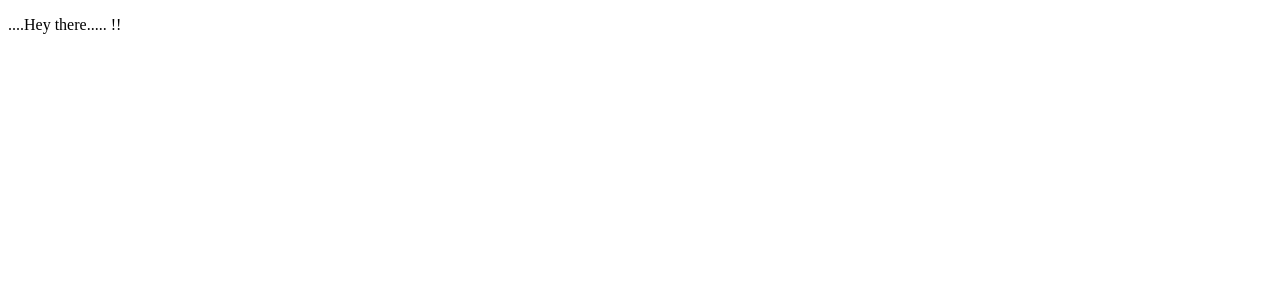
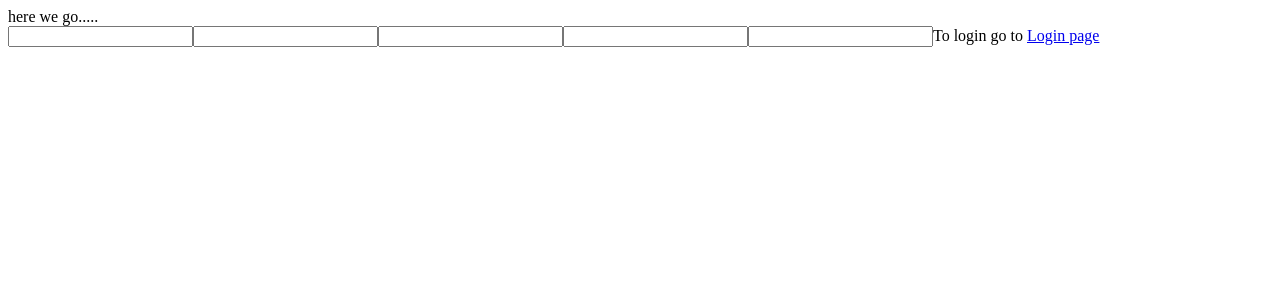
Before and after one commit to Barkr-io/barkr, a React app: page /Signup in a window 1280 px wide. Shown: the top 300 px of the page. Built offline with nearby package versions, Linux system fonts and the light colour scheme.

Commit message:
redux and react router initial setup

```diff
--- a/client/App.jsx
+++ b/client/App.jsx
@@ -1,10 +1,18 @@
 import React, {Component} from "react";
-
+import { Switch, Route } from 'react-router-dom';
+import Signup from './components/signup.jsx'
+import Login from './components/login.jsx'
 
 class App extends Component{
    render(){
      return(
-       <p>....Hey there..... !!</p>
+       <div>
+         here we go.....
+          <Switch>
+            <Route exact path="/" component={()=><Login  /> } />
+            <Route exact path="/Signup" component={()=><Signup  />}/>
+          </Switch>
+       </div>
      )
    }
 }
--- /dev/null
+++ b/client/components/login.jsx
@@ -0,0 +1,18 @@
+import React, {Component} from "react";
+import { Link } from 'react-router-dom';
+
+class Login extends Component{
+   render(){
+     return(
+       <div>
+         <form>
+           <input id='email'></input>
+           <input id='password'></input>
+
+           To register go to <Link to={`/Signup`}>Signup page</Link>
+         </form>
+       </div>
+     )
+   }
+}
+export default Login;
--- /dev/null
+++ b/client/components/signup.jsx
@@ -0,0 +1,21 @@
+import React, {Component} from "react";
+import { Link } from 'react-router-dom';
+
+
+class Signup extends Component{
+   render(){
+     return(
+       <div>
+         <form>
+           <input id='fname'></input>
+           <input id='lname'></input>
+           <input id='email'></input>
+           <input id='location'></input>
+           <input id='password'></input>
+           To login go to <Link to={`/`}>Login page</Link>
+         </form>
+       </div>
+     )
+   }
+}
+export default Signup;
--- a/client/index.js
+++ b/client/index.js
@@ -1,5 +1,12 @@
 import App from "./App.jsx";
 import React from 'react'
 import ReactDOM from "react-dom";
+import {BrowserRouter} from 'react-router-dom'
 
-ReactDOM.render(<App />, document.querySelector("#root"));
+ReactDOM.render(
+
+<BrowserRouter>
+<App />
+</BrowserRouter>
+
+, document.querySelector("#root"));
--- a/package.json
+++ b/package.json
@@ -22,7 +22,8 @@
     "express": "^4.17.1",
     "html-webpack-plugin": "^3.2.0",
     "nodemon": "^1.19.3",
-    "path": "^0.12.7"
+    "path": "^0.12.7",
+    "react-router-dom": "^5.1.2"
   },
   "devDependencies": {
     "@babel/core": "^7.6.2",
```
Also changed, not shown: 1 other file (tests, documents, lock files or other folders).
